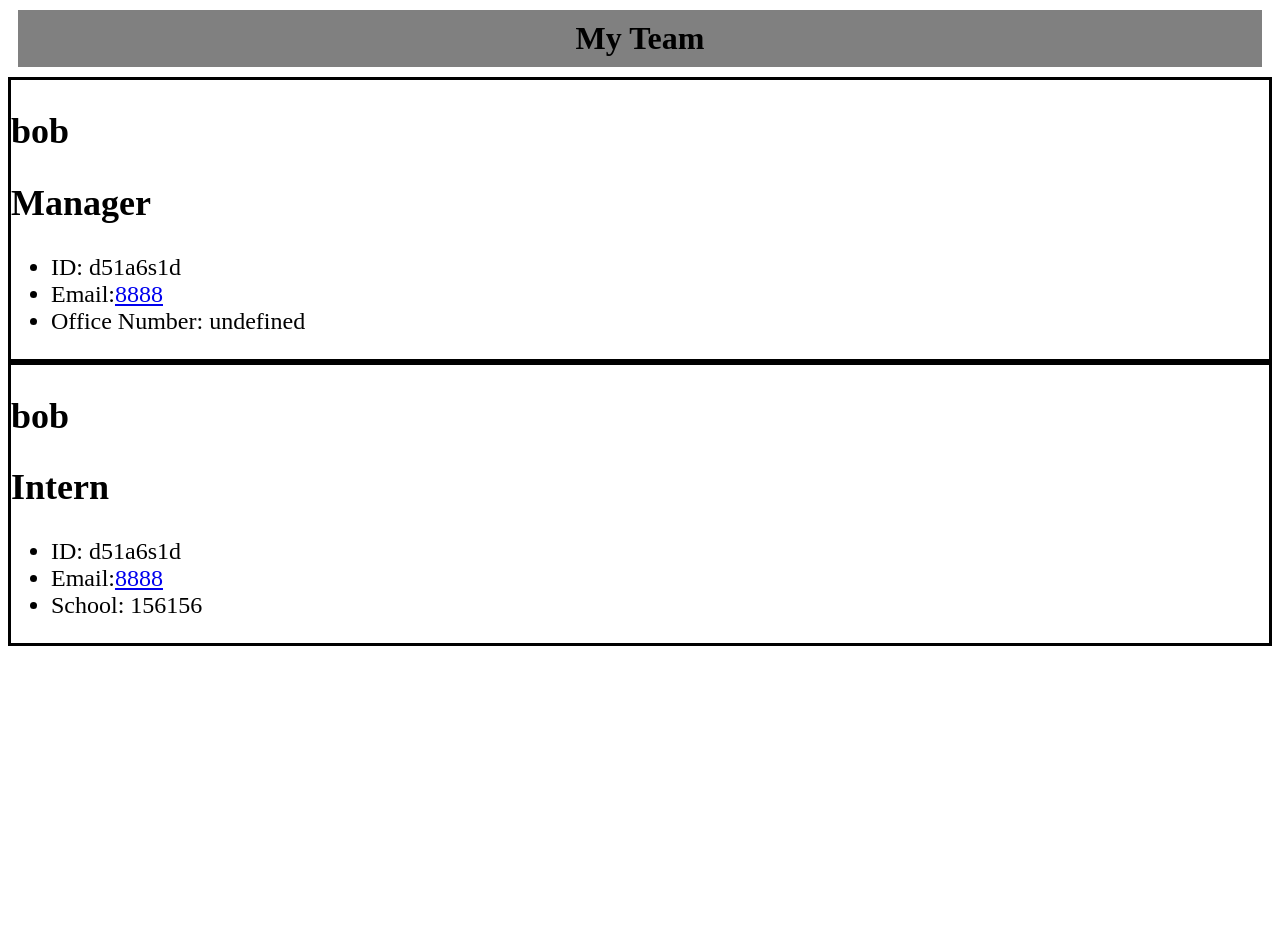
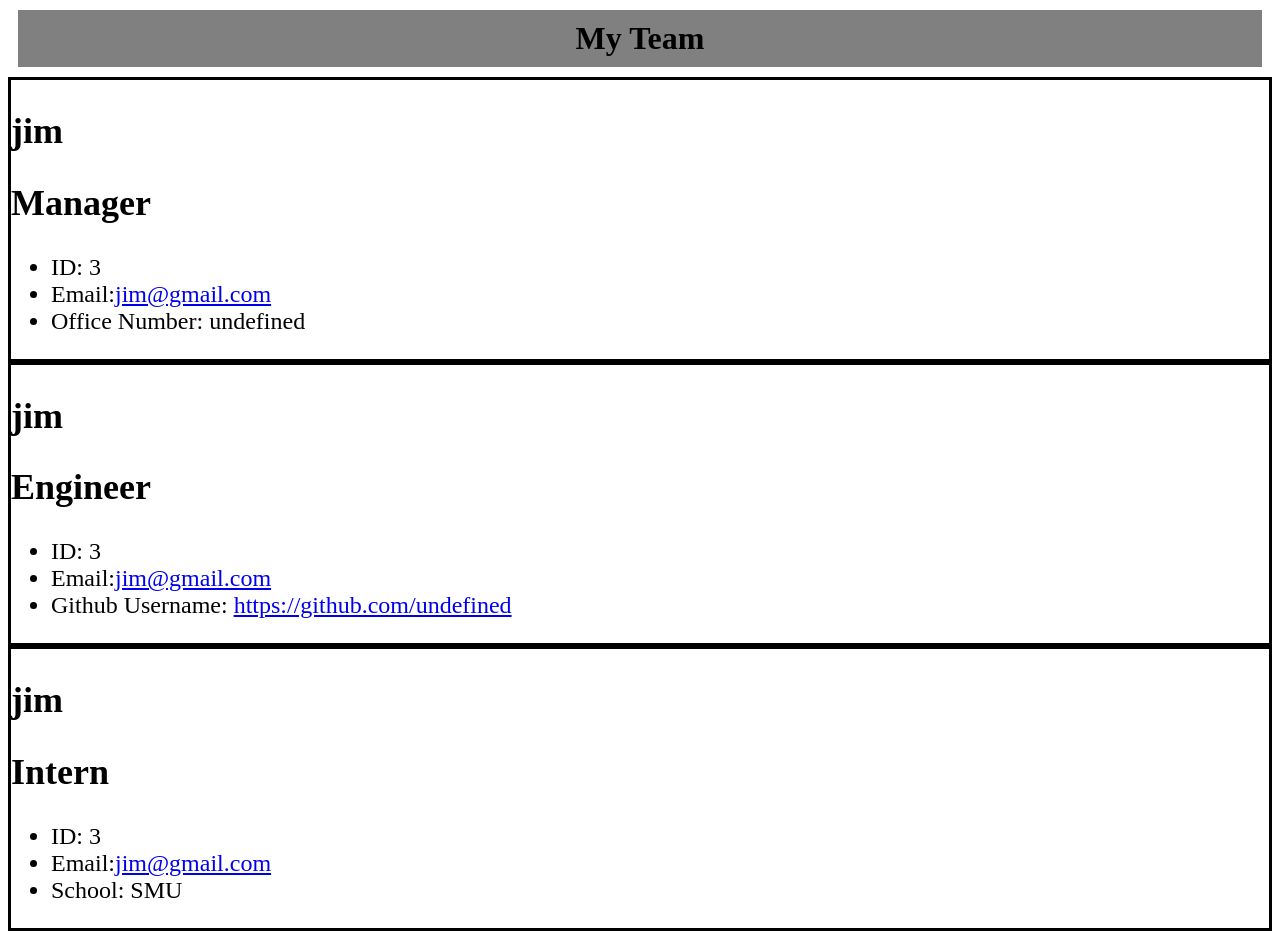
Before and after one commit to itsvnvo/team-profile-generator, a website: page index.html in a window 1280 px wide. Before the commit the page ends 800 px from the top, so only its background shows below. Drawn offline with Linux system fonts and the light colour scheme.

```diff
--- a/index.html
+++ b/index.html
@@ -19,27 +19,40 @@
 
         <div class="card">
             <div class="card-header">
-                <h2>bob</h2>
+                <h2>jim</h2>
                 <h2> Manager</h2>
             </div>
         <div class="card-body">
              <ul>
-                <li>ID: d51a6s1d</li>
-                <li>Email:<a href="mailto:8888">8888</a></li>
+                <li>ID: 3</li>
+                <li>Email:<a href="mailto:jim@gmail.com">jim@gmail.com</a></li>
                 <li>Office Number: undefined</li>
             </ul>
          </div>
         </div>
         <div class="card">
             <div class="card-header">
-                <h2>bob</h2>
+                <h2>jim</h2>
+                <h2> Engineer</h2>
+            </div>
+        <div class="card-body">
+             <ul>
+                <li>ID: 3</li>
+                <li>Email:<a href="mailto:jim@gmail.com">jim@gmail.com</a></li>
+                <li>Github Username: <a href="https://github.com/undefined">https://github.com/undefined</a></li>
+            </ul>
+         </div>
+        </div>
+        <div class="card">
+            <div class="card-header">
+                <h2>jim</h2>
                 <h2> Intern</h2>
             </div>
         <div class="card-body">
              <ul>
-                <li>ID: d51a6s1d</li>
-                <li>Email:<a href="mailto:8888">8888</a></li>
-                <li>School: 156156</li>
+                <li>ID: 3</li>
+                <li>Email:<a href="mailto:jim@gmail.com">jim@gmail.com</a></li>
+                <li>School: SMU</li>
             </ul>
          </div>
         </div>
```
Also changed, not shown: 1 other file.
